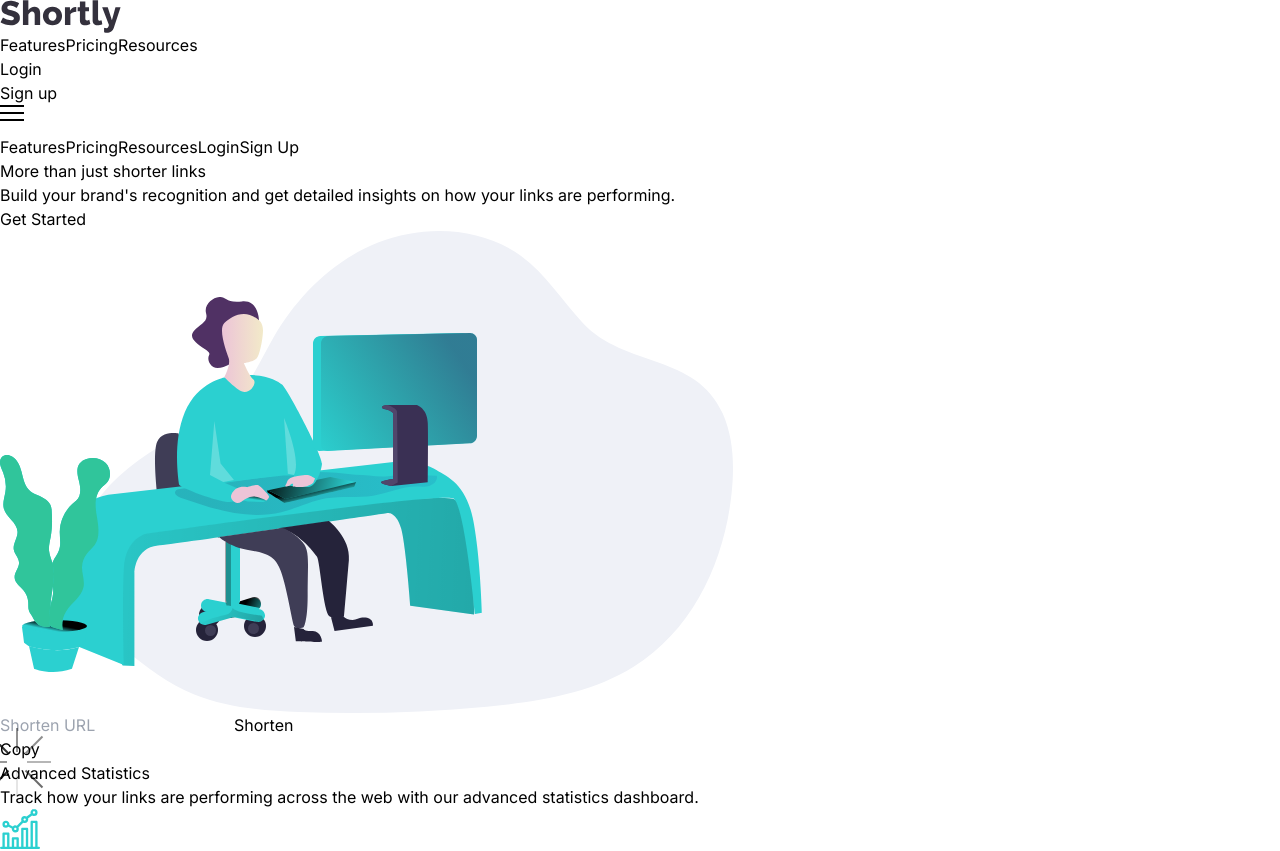
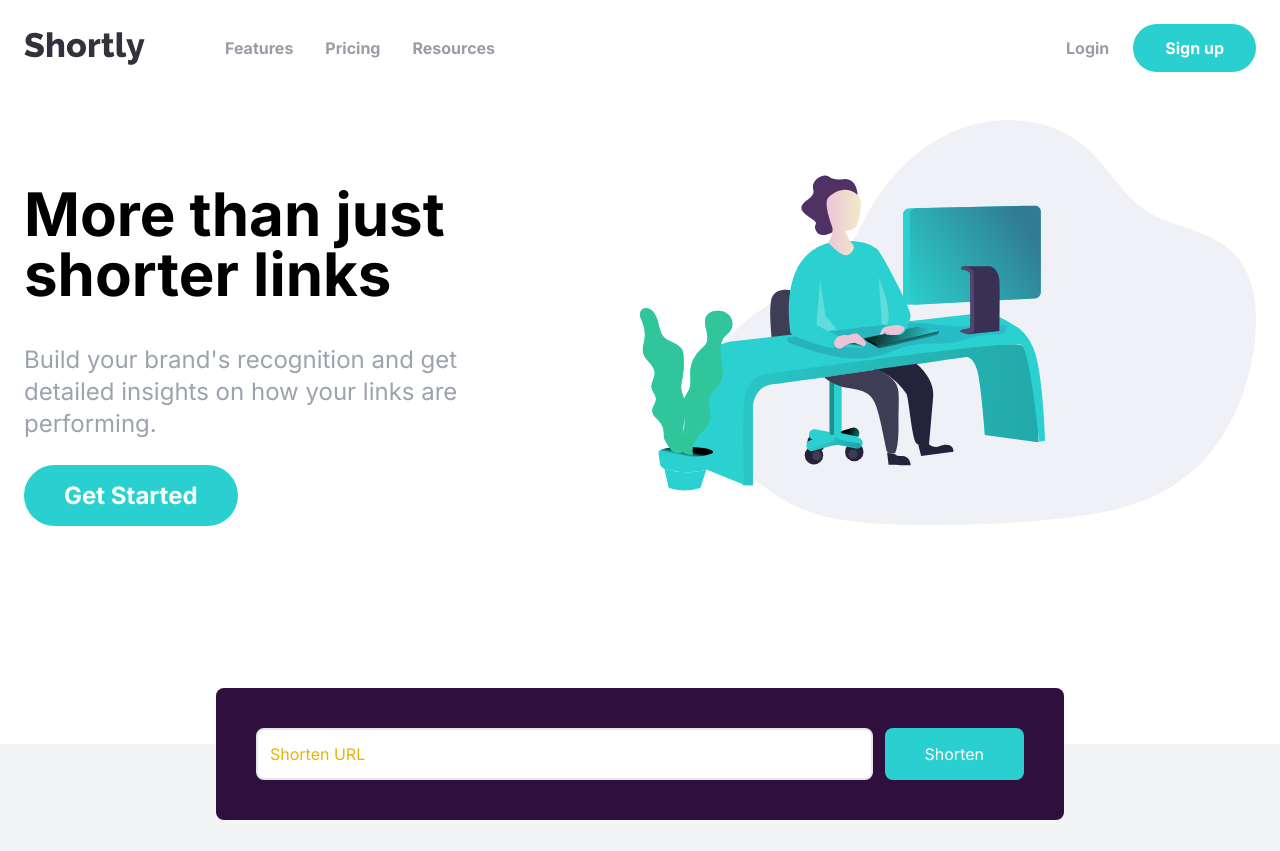
Before and after one commit to letmegro/ShortenLink-webside, a Next.js app: page / in a window 1280 px wide. Shown: the top 851 px of the page. Built offline with nearby package versions, Linux system fonts and the light colour scheme.

Commit message:
added new configs

```diff
--- a/tailwind.config.js
+++ /dev/null
@@ -1,18 +0,0 @@
-/** @type {import('tailwindcss').Config} */
-module.exports = {
-  content: [
-    './pages/**/*.{js,ts,jsx,tsx,mdx}',
-    './components/**/*.{js,ts,jsx,tsx,mdx}',
-    './app/**/*.{js,ts,jsx,tsx,mdx}',
-  ],
-  theme: {
-    extend: {
-      backgroundImage: {
-        'gradient-radial': 'radial-gradient(var(--tw-gradient-stops))',
-        'gradient-conic':
-          'conic-gradient(from 180deg at 50% 50%, var(--tw-gradient-stops))',
-      },
-    },
-  },
-  plugins: [],
-}
--- /dev/null
+++ b/tailwind.config.ts
@@ -0,0 +1,30 @@
+import type { Config } from 'tailwindcss'
+
+const config: Config = {
+  content: [
+    './src/pages/**/*.{js,ts,jsx,tsx,mdx}',
+    './src/components/**/*.{js,ts,jsx,tsx,mdx}',
+    './src/app/**/*.{js,ts,jsx,tsx,mdx}',
+  ],
+  theme: {
+    extend: {
+      colors: {
+        cyan: 'hsl(180, 66%, 49%)',
+        cyanLight: 'hsl(180, 66%, 69%)',
+        darkViolet: 'hsl(282, 63%, 15%)',
+        red: 'hsl(0, 87%, 67%)',
+        grayishViolet: 'hsl(257, 7%, 63%)',
+        veryDarkBlue: 'hsl(255, 11%, 22%)',
+        veryDarkViolet: 'hsl(260, 8%, 14%)',
+      },
+      fontFamily: {
+        sans: ['Poppins', 'sans-serif'],
+      },
+      spacing: {
+        180: '32rem',
+      },
+    },
+  },
+  plugins: [],
+}
+export default config
```
